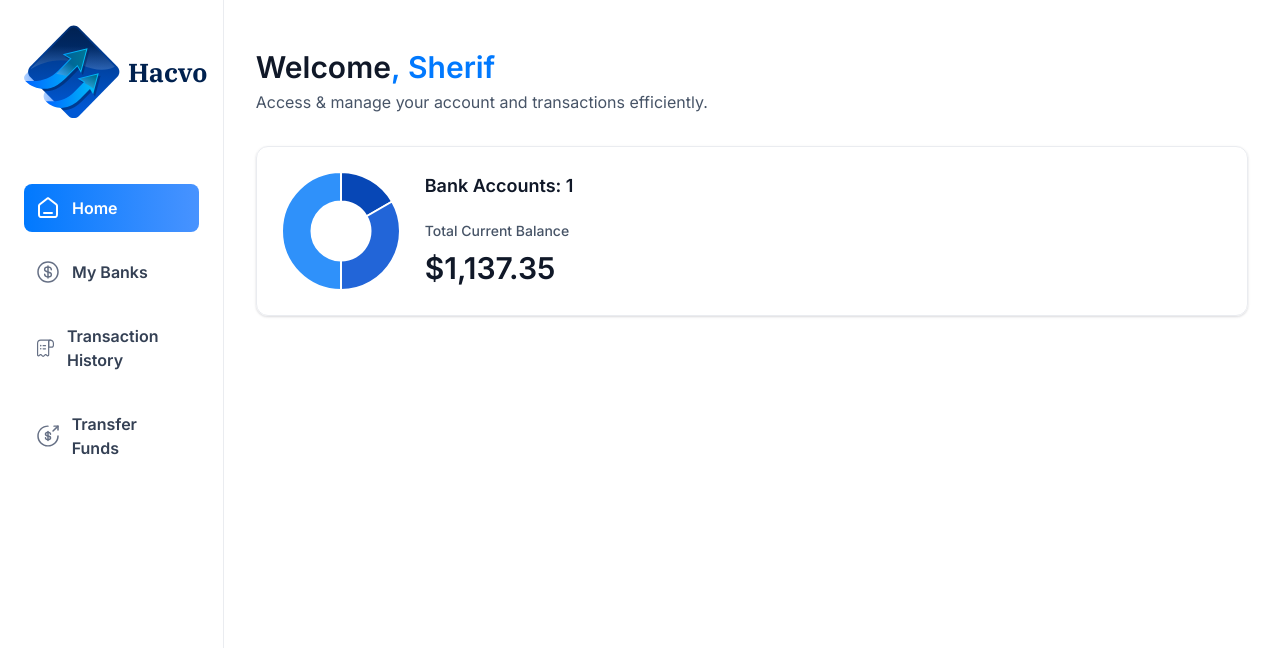
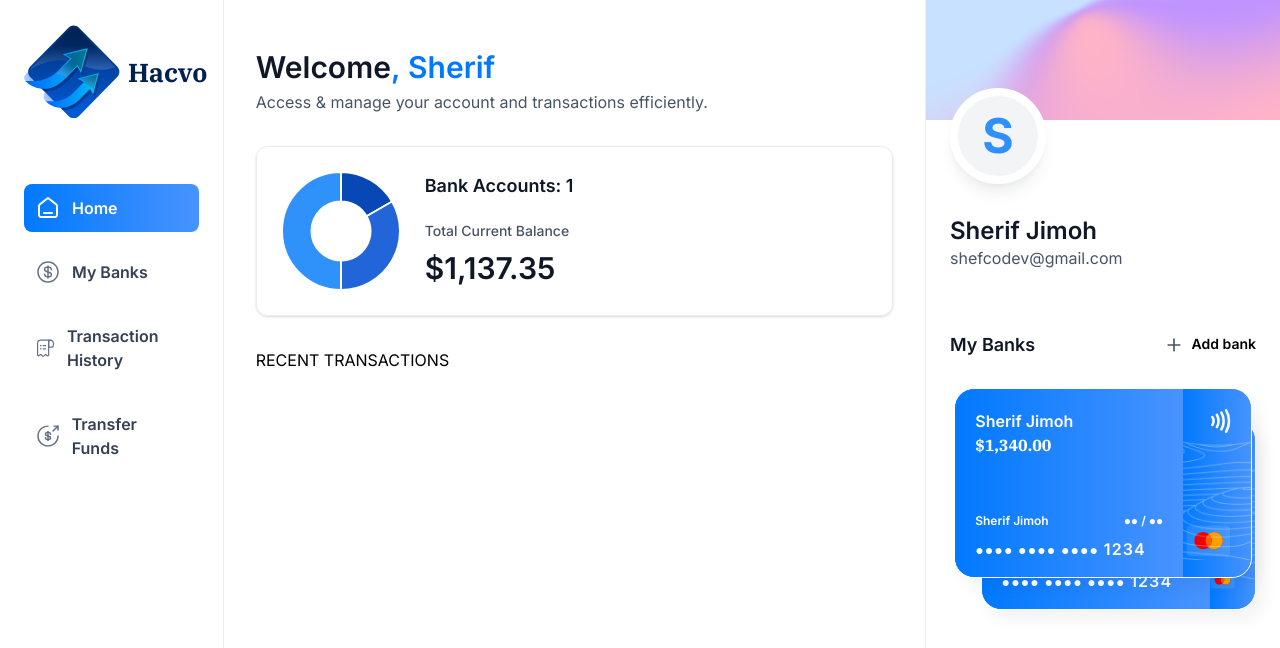
Before and after one commit to shefcodev/havco_banking_app, a Next.js app: page / in a window 1280 px wide. Shown: the top 648 px of the page. Built offline with nearby package versions, Linux system fonts and the light colour scheme.

Commit message:
render bank-card component

```diff
--- a/app/(root)/page.tsx
+++ b/app/(root)/page.tsx
@@ -1,8 +1,13 @@
 import HeaderBox from '@/components/HeaderBox';
 import TotalBalanceBox from '@/components/TotalBalanceBox';
+import RightSidebar from '@/components/RightSidebar';
 
 const Home = () => {
-  const loggedIn = { firstName: 'Sherif', lastName: 'Jimoh' };
+  const loggedIn = {
+    firstName: 'Sherif',
+    lastName: 'Jimoh',
+    email: 'shefcodev@gmail.com',
+  };
 
   return (
     <section className='home'>
@@ -14,14 +19,20 @@ const Home = () => {
             user={loggedIn?.firstName || 'Guest'}
             subtext='Access & manage your account and transactions efficiently.'
           />
+          <TotalBalanceBox
+            accounts={[]}
+            totalBanks={1}
+            totalCurrentBalance={1137.35}
+          />
         </header>
+        RECENT TRANSACTIONS
+      </div>
 
-        <TotalBalanceBox
-          accounts={[]}
-          totalBanks={1}
-          totalCurrentBalance={1137.35}
-        />
-      </div>
+      <RightSidebar
+        user={loggedIn}
+        transactions={[]}
+        banks={[{ currentBalance: 1340 }, { currentBalance: 500 }]}
+      />
     </section>
   );
 };
--- /dev/null
+++ b/components/BankCard.tsx
@@ -0,0 +1,59 @@
+import Link from 'next/link';
+import Image from 'next/image';
+
+import { formatAmount } from '@/lib/utils';
+
+const BankCard = ({
+  account,
+  userName,
+  showBalance = true,
+}: CreditCardProps) => {
+  return (
+    <div className='flex flex-col'>
+      <Link href='/' className='bank-card'>
+        <div className='bank-card_content'>
+          <div>
+            <h1 className='text-16 font-semibold text-white'>
+              {account.name || userName}
+            </h1>
+            <p className='font-ibm-plex-serif font-black text-white'>
+              {formatAmount(account.currentBalance)}
+            </p>
+          </div>
+
+          <article className='flex flex-col gap-2'>
+            <div className='flex justify-between'>
+              <h1 className='text-12 font-semibold text-white'>{userName}</h1>
+              <h2 className='text-12 font-semibold text-white'>●● / ●●</h2>
+            </div>
+            <p className='text-14 font-semibold tracking-[1.1px] text-white'>
+              ●●●● ●●●● ●●●● <span className='text-16'>{1234}</span>
+            </p>
+          </article>
+        </div>
+
+        <div className='bank-card_icon'>
+          <Image src='/icons/Paypass.svg' alt='pay' width={20} height={24} />
+          <Image
+            src='/icons/mastercard.svg'
+            alt='mastercard'
+            width={45}
+            height={32}
+            className='ml-5'
+          />
+          <Image
+            src='/icons/lines.png'
+            alt='lines'
+            width={316}
+            height={190}
+            className='absolute top-0 left-0'
+          />
+        </div>
+      </Link>
+
+      {/* Copy card details */}
+    </div>
+  );
+};
+
+export default BankCard;
--- a/components/MobileNav.tsx
+++ b/components/MobileNav.tsx
@@ -75,7 +75,7 @@ const MobileNav = ({ user }: MobileNavProps) => {
                         <p
                           className={cn(
                             { '!text-white': isActive },
-                            'sidebar-label'
+                            'text-16 font-semibold text-black-2'
                           )}
                         >
                           {label}
@@ -84,8 +84,12 @@ const MobileNav = ({ user }: MobileNavProps) => {
                     </SheetClose>
                   );
                 })}
+
+                {/* USER */}
               </nav>
             </SheetClose>
+
+            {/* FOOTER */}
           </div>
         </SheetContent>
       </Sheet>
--- /dev/null
+++ b/components/RightSidebar.tsx
@@ -0,0 +1,63 @@
+import Link from 'next/link';
+import Image from 'next/image';
+
+import BankCard from '@/components/BankCard';
+
+const RightSidebar = ({ user, transactions, banks }: RightSidebarProps) => {
+  return (
+    <aside className='right-sidebar'>
+      <section className='flex flex-col pb-8'>
+        <div className='profile-banner' />
+        <div className='profile'>
+          <div className='profile-img'>
+            <span className='text-5xl font-bold text-blue-500'>
+              {user.firstName[0]}
+            </span>
+          </div>
+
+          <div className='profile-details'>
+            <h1 className='profile-name'>
+              {user.firstName} {user.lastName}
+            </h1>
+            <p className='profile-email'>{user.email}</p>
+          </div>
+        </div>
+      </section>
+
+      <section className='banks'>
+        <div className='flex w-full justify-between'>
+          <h2 className='header-2'>My Banks</h2>
+          <Link href='/' className='flex gap-2'>
+            <Image src='/icons/plus.svg' alt='plus' width={20} height={20} />
+            <h2 className='text-14 font-semibold'>Add bank</h2>
+          </Link>
+        </div>
+
+        {banks?.length > 0 && (
+          <div className='relative flex flex-1 flex-col items-center justify-center gap-5'>
+            <div className='relative z-10'>
+              <BankCard
+                key={banks[0].$id}
+                account={banks[0]}
+                userName={`${user.firstName} ${user.lastName}`}
+                showBalance={false}
+              />
+            </div>
+            {banks[1] && (
+              <div className='absolute right-0 top-8 z-0 w-[90%]'>
+                <BankCard
+                  key={banks[1].$id}
+                  account={banks[1]}
+                  userName={`${user.firstName} ${user.lastName}`}
+                  showBalance={false}
+                />
+              </div>
+            )}
+          </div>
+        )}
+      </section>
+    </aside>
+  );
+};
+
+export default RightSidebar;
```
